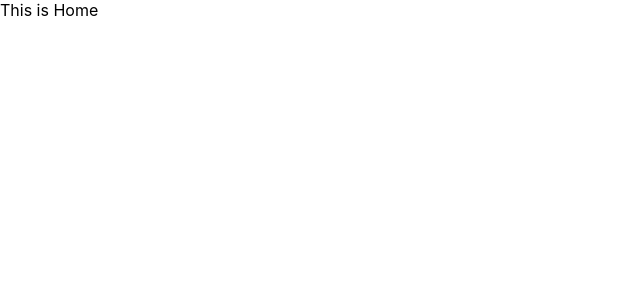
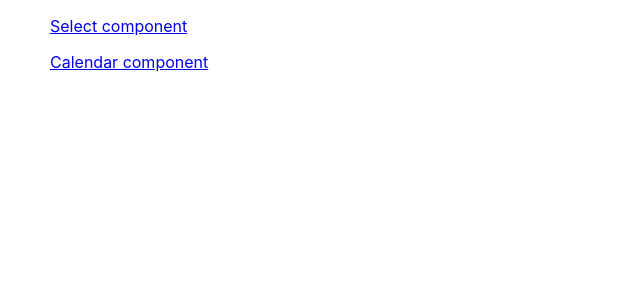
Before and after one commit to longphung/component-studies, a React (Create React App) app: page / in a window 1280 px wide. Shown: the top 300 px of the page, without its empty margins (0-640 px from the left). Built offline with nearby package versions, Linux system fonts and the light colour scheme.

Commit message:
add styles, init layout

```diff
--- a/package.json
+++ b/package.json
@@ -15,6 +15,7 @@
     "react-dom": "^17.0.2",
     "react-router-dom": "^5.2.1",
     "react-scripts": "4.0.3",
+    "styled-components": "^5.3.1",
     "typescript": "^4.1.2",
     "web-vitals": "^1.0.1"
   },
@@ -44,6 +45,7 @@
   },
   "devDependencies": {
     "@types/react-router-dom": "^5.1.8",
+    "@types/styled-components": "^5.1.13",
     "babel-plugin-module-resolver": "^4.1.0"
   }
 }
--- /dev/null
+++ b/src/pages/Calendar/Calendar.tsx
@@ -0,0 +1,11 @@
+import React from 'react'
+
+const Calendar = () => {
+  return (
+    <div>
+      This is Calendar
+    </div>
+  )
+}
+
+export default Calendar
--- /dev/null
+++ b/src/pages/Calendar/index.ts
@@ -0,0 +1 @@
+export { default } from './Calendar';
--- /dev/null
+++ b/src/pages/Home/Home.styled.tsx
@@ -0,0 +1,12 @@
+import styled from 'styled-components';
+import { Link } from 'react-router-dom';
+
+export const StyledWrapper = styled.div`
+  width: 1180px;
+  margin: 0 auto;
+`;
+
+export const StyledLink = styled(Link)`
+  display: block;
+  margin: 16px 0;
+`;
--- a/src/pages/Home/Home.tsx
+++ b/src/pages/Home/Home.tsx
@@ -1,7 +1,15 @@
 import React from 'react';
+import { RouterConstants } from 'routers/RouterConstants';
+
+import { StyledWrapper, StyledLink } from './Home.styled';
 
 const Home = () => {
-  return <div>This is Home</div>;
+  return (
+    <StyledWrapper>
+      <StyledLink to={RouterConstants.select}>Select component</StyledLink>
+      <StyledLink to={RouterConstants.calendar}>Calendar component</StyledLink>
+    </StyledWrapper>
+  );
 };
 
 export default Home;
--- /dev/null
+++ b/src/pages/Select/Select.tsx
@@ -0,0 +1,11 @@
+import React from 'react'
+
+const Select = () => {
+  return (
+    <div>
+      This is Select
+    </div>
+  )
+}
+
+export default Select
--- /dev/null
+++ b/src/pages/Select/index.ts
@@ -0,0 +1 @@
+export { default } from './Select';
--- a/src/pages/index.ts
+++ b/src/pages/index.ts
@@ -1 +1,3 @@
-export { default as Home } from "./Home";
+export { default as Home } from './Home';
+export { default as Select } from './Select';
+export { default as Calendar } from './Calendar';
--- a/src/routers/Router.tsx
+++ b/src/routers/Router.tsx
@@ -1,4 +1,4 @@
-import { Home } from "pages";
+import { Calendar, Home, Select } from "pages";
 import React from "react";
 // import PropTypes from 'prop-types'
 import { Route, Switch } from "react-router-dom";
@@ -7,8 +7,14 @@ import { RouterConstants } from "./RouterConstants";
 const Router = () => {
   return (
     <Switch>
-      <Route path={RouterConstants.main}>
+      <Route exact path={RouterConstants.main}>
         <Home />
+      </Route>
+      <Route exact path={RouterConstants.select}>
+        <Select />
+      </Route>
+      <Route exact path={RouterConstants.calendar}>
+        <Calendar />
       </Route>
     </Switch>
   );
--- a/src/routers/RouterConstants.ts
+++ b/src/routers/RouterConstants.ts
@@ -1,3 +1,5 @@
 export const RouterConstants = {
   main: '/',
-}
+  select: '/select',
+  calendar: '/calendar',
+};
```
Also changed, not shown: 1 other file (tests, documents, lock files or other folders).
